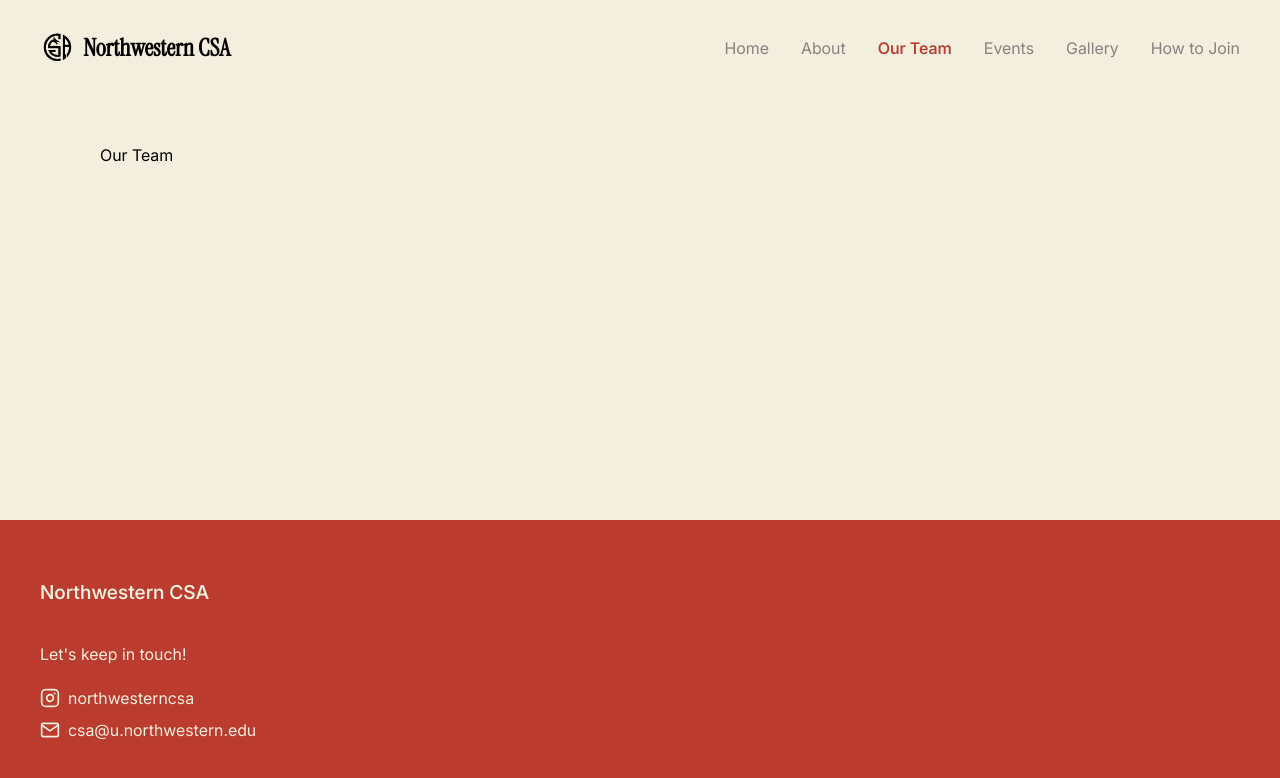
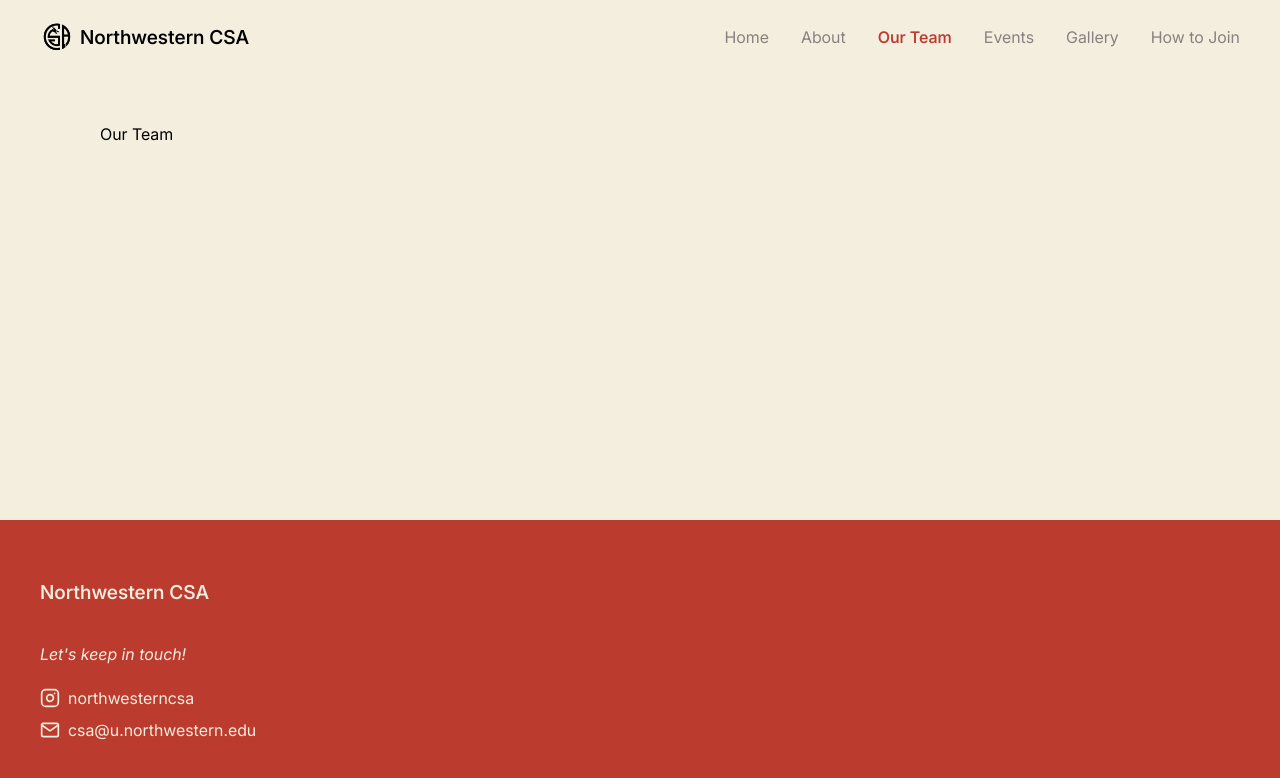
Before and after one commit to ariashi15/csa-website, a React (Vite) app: page /our-team in a window 1280 px wide. Shown: the top 778 px of the page. Built offline with nearby package versions, Linux system fonts and the light colour scheme.

Commit message:
navbar and footer styling updates

```diff
--- a/src/components/Footer.css
+++ b/src/components/Footer.css
@@ -15,6 +15,7 @@
 
 .footer__subheading {
     margin-bottom: 24px;
+    font-style: italic;
 }
 
 .footer__links {
--- a/src/components/NavBar.css
+++ b/src/components/NavBar.css
@@ -2,7 +2,7 @@
   align-items: center;
   display: flex;
   justify-content: space-between;
-  margin: 30px 40px;
+  margin: 20px 40px;
 }
 
 .navbar a {
@@ -13,22 +13,13 @@
 .navbar__brand {
   display: flex;
   align-items: center;
-  display: flex;
-  align-items: center;
-  font-family: var(--font-title);
-  font-size: 1.5rem;
-  font-weight: bold;
+  font-size: 1.2rem;
+  font-weight: 550;
 }
 
 .navbar__logo {
-  width: 2.2rem;
-  margin-right: 0.5rem;
-  font-weight: bold;
-}
-
-.navbar__logo {
-  width: 2.2rem;
-  margin-right: 0.5rem;
+  width: 2.1rem;
+  margin-right: 0.4rem;
 }
 
 .navbar__links {
@@ -40,5 +31,4 @@
 .navbar__links .active {
   color: var(--lantern);
   font-weight: 550;
-  font-weight: 550;
 }
```
